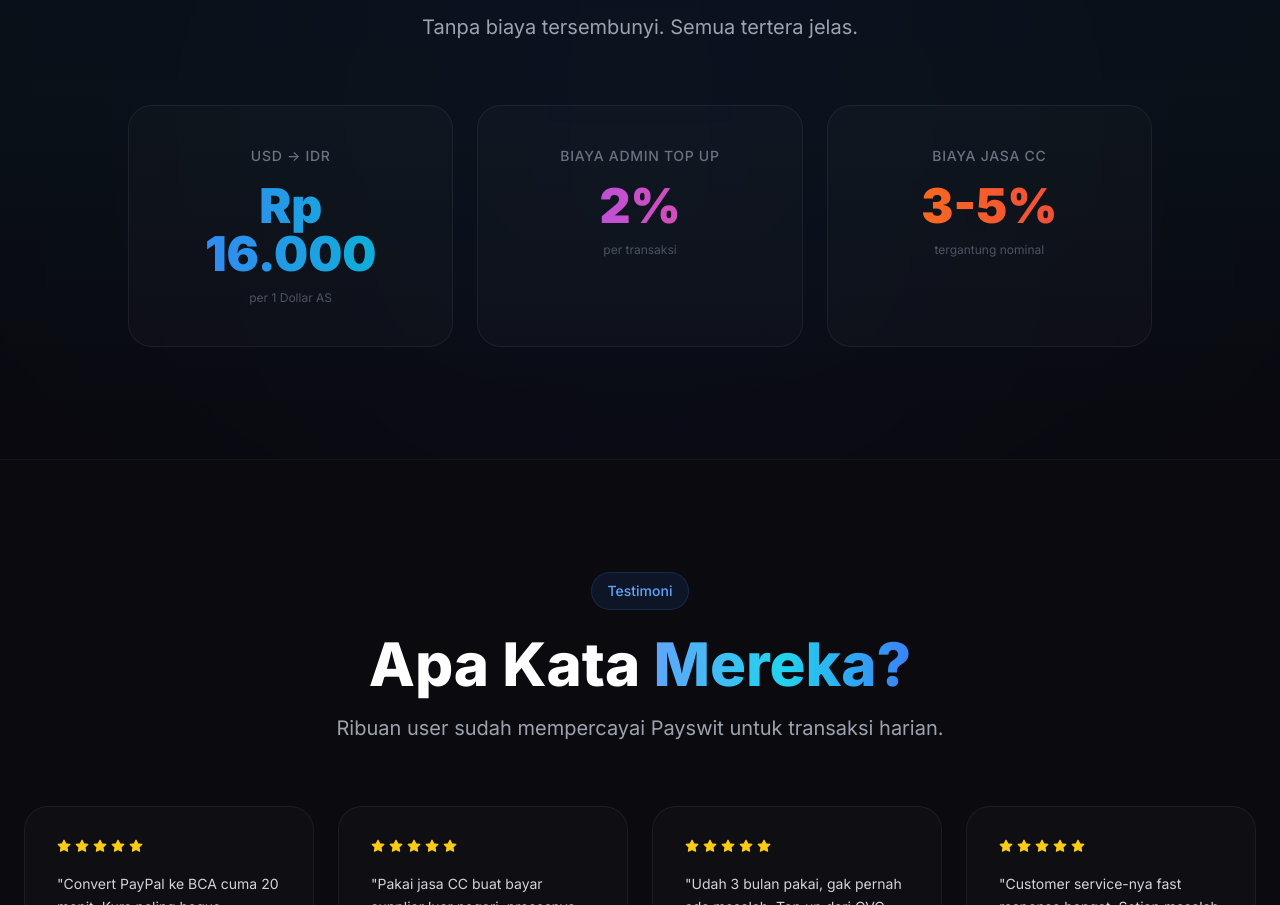
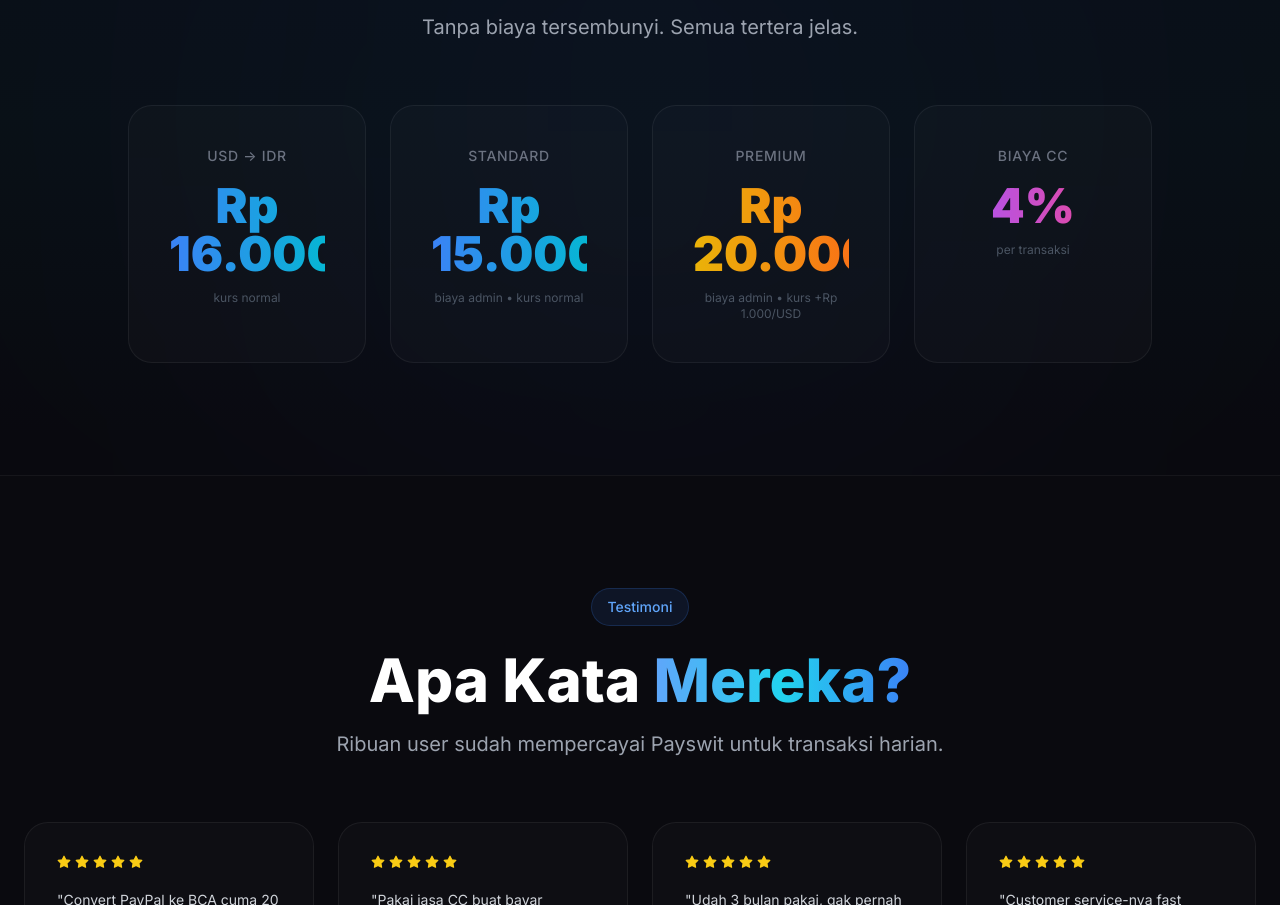
Before and after one commit to saputraputra1/payswit, a React (Vite) app in the folder client/: page / in a window 1280 px wide. Shown: the part 2989-3894 px from the top of the page. Built offline with nearby package versions, Linux system fonts and the light colour scheme; no server answers.

Commit message:
Update Landing page pricing display

```diff
--- a/client/src/pages/Landing.jsx
+++ b/client/src/pages/Landing.jsx
@@ -411,11 +411,12 @@ export default function Landing() {
             desc="Tanpa biaya tersembunyi. Semua tertera jelas."
           />
 
-          <div className="grid grid-cols-1 md:grid-cols-3 gap-6 mt-16">
+          <div className="grid grid-cols-1 md:grid-cols-4 gap-6 mt-16">
             {[
-              { label: 'USD → IDR', value: `Rp ${rates?.usdToIdr?.toLocaleString('id-ID') || '16.000'}`, sub: 'per 1 Dollar AS', gradient: 'from-blue-500 to-cyan-500' },
-              { label: 'Biaya Admin Top Up', value: `${rates?.fee ? (rates.fee * 100) : '2'}%`, sub: 'per transaksi', gradient: 'from-purple-500 to-pink-500' },
-              { label: 'Biaya Jasa CC', value: '3-5%', sub: 'tergantung nominal', gradient: 'from-orange-500 to-red-500' },
+              { label: 'USD → IDR', value: `Rp ${rates?.usdToIdr?.toLocaleString('id-ID') || '16.000'}`, sub: 'kurs normal', gradient: 'from-blue-500 to-cyan-500' },
+              { label: 'Standard', value: 'Rp 15.000', sub: 'biaya admin • kurs normal', gradient: 'from-blue-500 to-cyan-500' },
+              { label: 'Premium', value: 'Rp 20.000', sub: 'biaya admin • kurs +Rp 1.000/USD', gradient: 'from-yellow-500 to-orange-500' },
+              { label: 'Biaya CC', value: '4%', sub: 'per transaksi', gradient: 'from-purple-500 to-pink-500' },
             ].map((item, i) => {
               const [ref, isVisible] = useInView()
               return (
```
